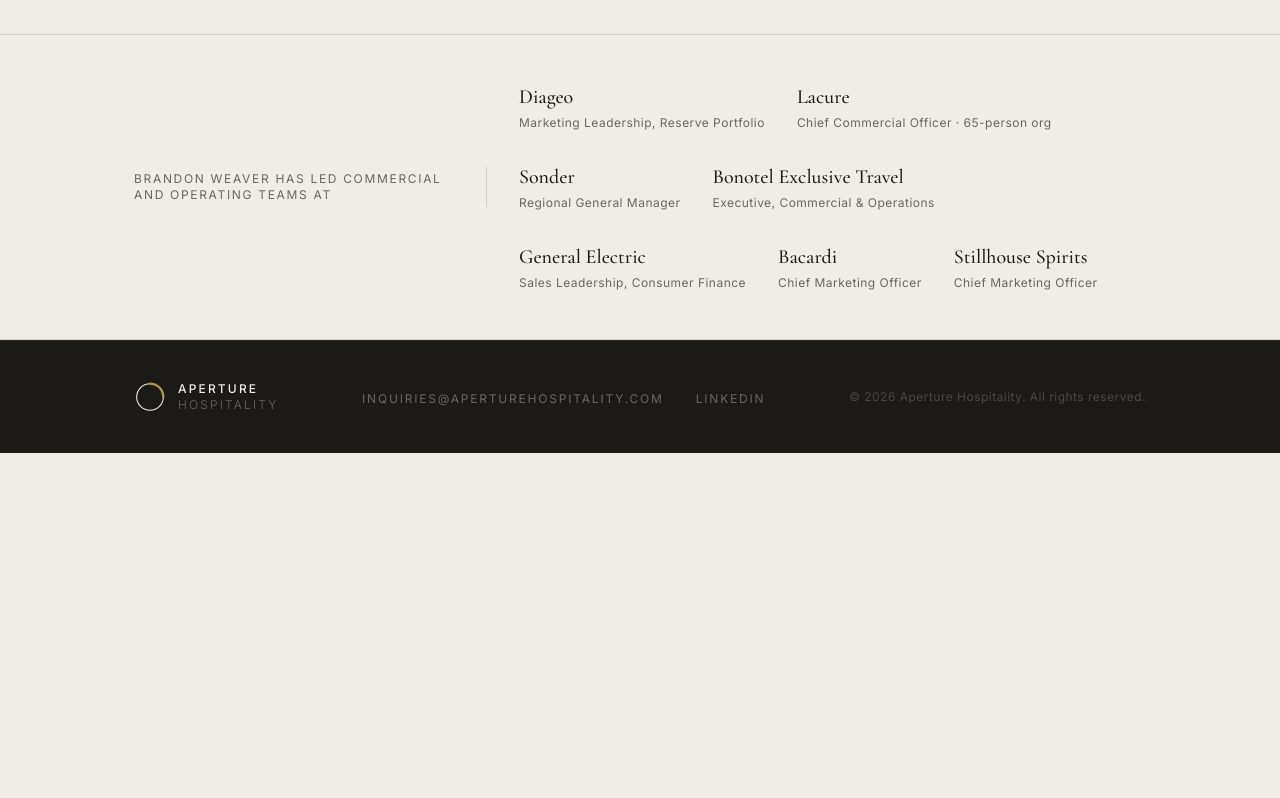
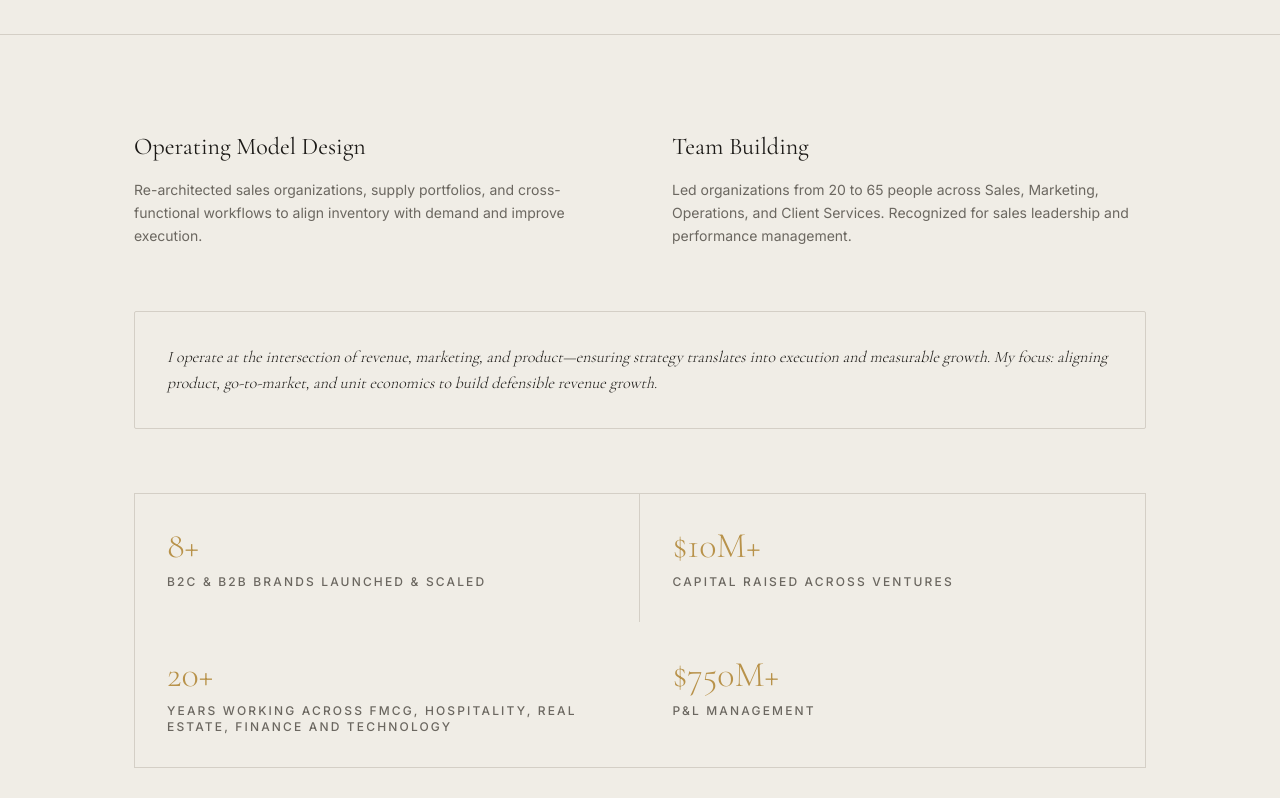
Before and after one commit to letsnavigatebmw/aperture-hospitality, a Next.js app: page /about in a window 1280 px wide. Shown: the part 1540-2338 px from the top of the page. Before the commit the page ends 1993 px from the top, so only its background shows below. Built offline with nearby package versions, Linux system fonts and the light colour scheme.

Commit message:
Add Operating Model, Stats Grid, and Closing Statement section to About page

```diff
--- a/app/about/page.tsx
+++ b/app/about/page.tsx
@@ -92,6 +92,82 @@ export default function About() {
         </div>
       </section>
 
+      {/* OPERATING MODEL & STATS */}
+      <section className="border-b border-rule">
+        <div className="container-max py-16 md:py-24">
+          <div className="grid md:grid-cols-2 gap-12 md:gap-16 mb-16">
+            {/* Left: Operating Model Design */}
+            <div>
+              <h3 className="font-display text-2xl font-normal text-ink mb-4">
+                Operating Model Design
+              </h3>
+              <p className="text-sm leading-relaxed text-muted">
+                Re-architected sales organizations, supply portfolios, and cross-functional workflows to align inventory with demand and improve execution.
+              </p>
+            </div>
+
+            {/* Right: Team Building */}
+            <div>
+              <h3 className="font-display text-2xl font-normal text-ink mb-4">
+                Team Building
+              </h3>
+              <p className="text-sm leading-relaxed text-muted">
+                Led organizations from 20 to 65 people across Sales, Marketing, Operations, and Client Services. Recognized for sales leadership and performance management.
+              </p>
+            </div>
+          </div>
+
+          {/* Operating Philosophy */}
+          <div className="mb-16 p-8 border border-rule rounded-sm">
+            <p className="font-display text-base font-light italic text-ink leading-relaxed">
+              I operate at the intersection of revenue, marketing, and product—ensuring strategy translates into execution and measurable growth. My focus: aligning product, go-to-market, and unit economics to build defensible revenue growth.
+            </p>
+          </div>
+
+          {/* Stats Grid */}
+          <div className="grid md:grid-cols-2 gap-px border border-rule mb-8">
+            {/* Stat 1 */}
+            <div className="p-8 border-r border-b border-rule md:border-b-0">
+              <div className="font-display text-4xl font-light text-brass mb-2">8+</div>
+              <p className="text-xs font-medium tracking-widest uppercase text-muted">
+                B2C & B2B Brands Launched & Scaled
+              </p>
+            </div>
+
+            {/* Stat 2 */}
+            <div className="p-8 border-b border-rule md:border-b-0">
+              <div className="font-display text-4xl font-light text-brass mb-2">$10M+</div>
+              <p className="text-xs font-medium tracking-widest uppercase text-muted">
+                Capital Raised Across Ventures
+              </p>
+            </div>
+
+            {/* Stat 3 */}
+            <div className="p-8 border-r border-rule md:border-r-0">
+              <div className="font-display text-4xl font-light text-brass mb-2">20+</div>
+              <p className="text-xs font-medium tracking-widest uppercase text-muted">
+                Years Working Across FMCG, Hospitality, Real Estate, Finance and Technology
+              </p>
+            </div>
+
+            {/* Stat 4 */}
+            <div className="p-8">
+              <div className="font-display text-4xl font-light text-brass mb-2">$750M+</div>
+              <p className="text-xs font-medium tracking-widest uppercase text-muted">
+                P&L Management
+              </p>
+            </div>
+          </div>
+
+          {/* Closing Statement */}
+          <div className="text-center p-8 border border-rule rounded-sm">
+            <p className="font-display text-xl font-light text-ink">
+              Experience Forged Across Industry. A Perspective Built For What's Next.
+            </p>
+          </div>
+        </div>
+      </section>
+
       {/* CREDIBILITY BAR */}
       <section className="border-b border-rule">
         <div className="container-max py-12">
```
